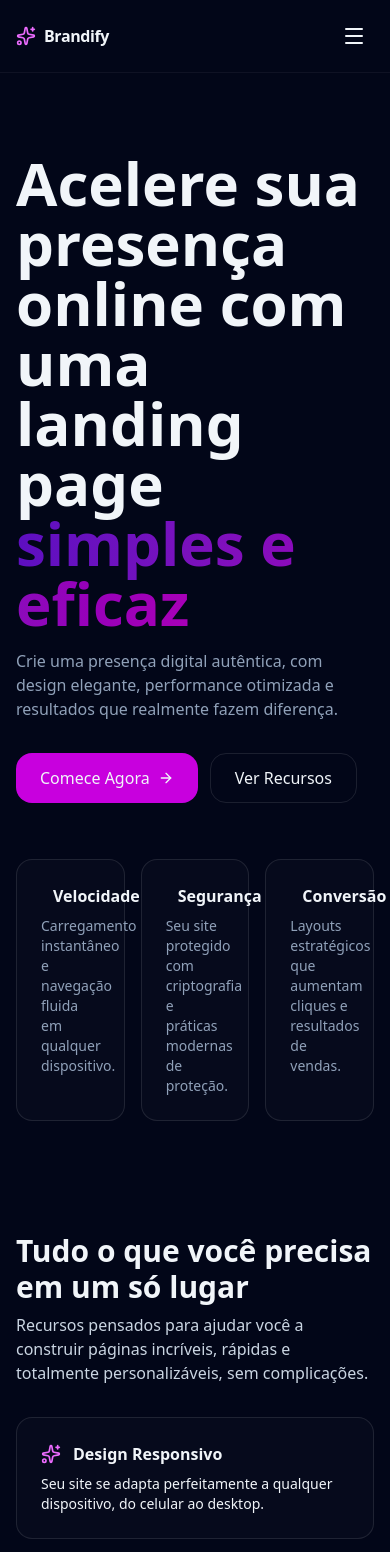
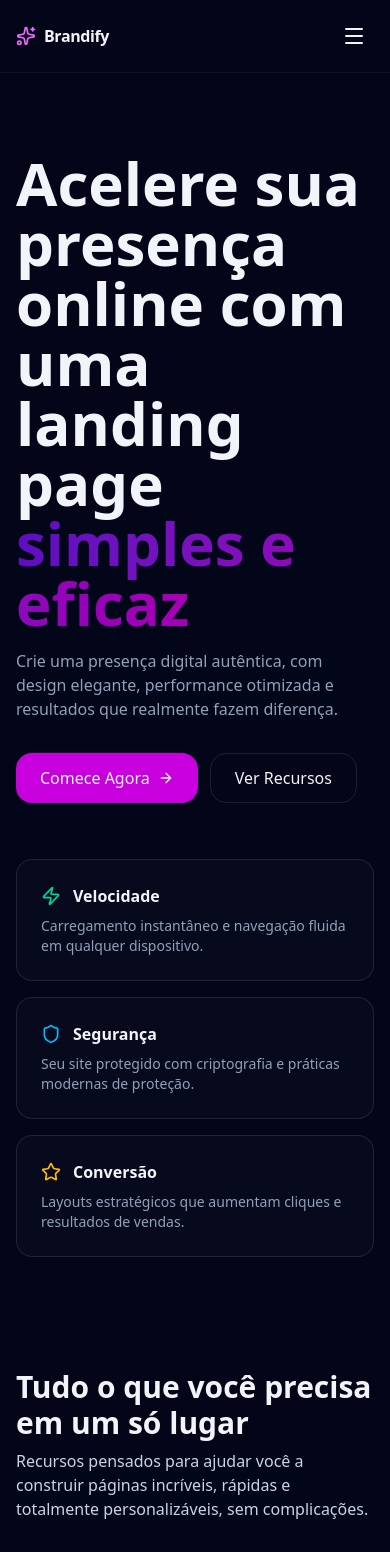
Before and after one commit to tenmenezes/Brandify, a React (Vite) app: page / in a window 390 px wide. Shown: the top 1552 px of the page. Built offline with nearby package versions, Linux system fonts and the light colour scheme.

Commit message:
consertando responsivo

```diff
--- a/src/App.jsx
+++ b/src/App.jsx
@@ -149,7 +149,7 @@
             initial={{ opacity: 0, y: 20 }}
             animate={{ opacity: 1, y: 0 }}
             transition={{ duration: 0.5, delay: 2 }}
-            className="mt-14 grid grid-cols-3 gap-4"
+            className="mt-14 grid grid-cols-1 lg:grid-cols-3 md:grid-cols-2 gap-4"
           >
             {[
               {
@@ -167,7 +167,7 @@
             ].map((item, i) => (
               <div
                 key={item.label}
-                className="rounded-2xl border border-white/10 bg-white/[0.02] p-6"
+                className="rounded-2xl border flex flex-col border-white/10 bg-white/[0.02] p-6"
               >
                 <div className="flex items-center gap-3">
                   {i == 0 && <Zap className="size-5 text-emerald-400" />}
@@ -353,9 +353,9 @@
 
       {/* Footer */}
       <footer className="border-t border-white/5">
-        <div className="mx-auto max-w-6xl px-4 py-8 flex items-center justify-between">
+        <div className="mx-auto max-w-6xl px-4 py-8 flex flex-wrap items-center justify-center lg:justify-between md:justify-between gap-4">
           <div>Brandify @ {new Date().getFullYear()}</div>
-          <div className="flex  gap-4">
+          <div className="flex flex-wrap gap-4 justify-center items-center lg:justify-between md:justify-between">
             <a
               href="#"
               className="text-slate-300 hover:text-fuchsia-300 transition"
```
